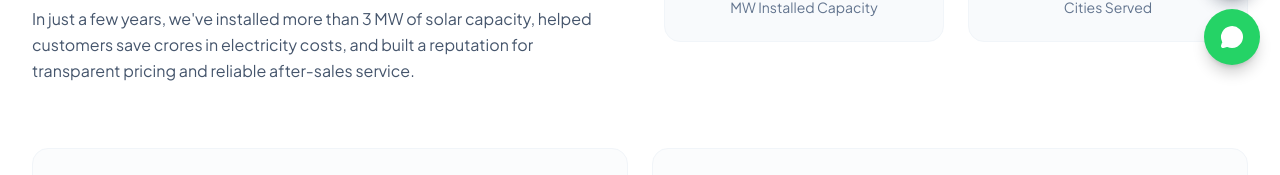
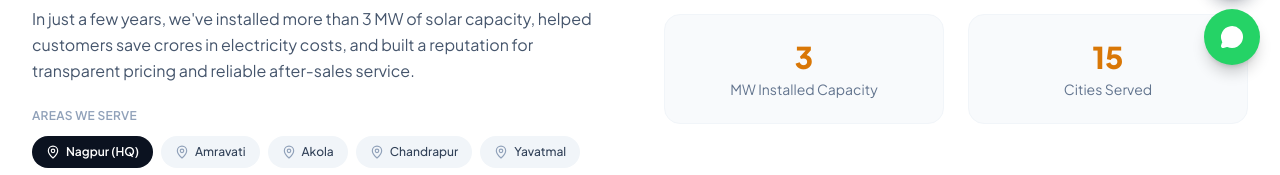
Before and after one commit to prabhjot-arora31/sunwave, a Next.js app: page /about in a window 1280 px wide. Shown: the part 715-890 px from the top of the page. Built offline with nearby package versions, Linux system fonts and the light colour scheme; no server answers; the database is empty.

Commit message:
feat: add loading component for improved navigation feedback and user experience

```diff
--- a/src/app/about/page.tsx
+++ b/src/app/about/page.tsx
@@ -1,11 +1,28 @@
 import type { Metadata } from "next";
-import { Target, Eye, Users, BadgeCheck } from "lucide-react";
+import { Target, Eye, Users, BadgeCheck, MapPin } from "lucide-react";
 import PageHero from "@/components/ui/PageHero";
 import CtaBanner from "@/components/ui/CtaBanner";
 import Container from "@/components/ui/Container";
 import SectionHeading from "@/components/ui/SectionHeading";
 import { company } from "@/data/site";
 import { getSiteSettings } from "@/lib/siteSettings";
+
+const otherCities = [
+  "Amravati",
+  "Akola",
+  "Chandrapur",
+  "Yavatmal",
+  "Wardha",
+  "Bhandara",
+  "Gondia",
+  "Gadchiroli",
+  "Khamgaon",
+  "Wani",
+  "Hinganghat",
+  "Ballarpur",
+  "Katol",
+  "Umred",
+];
 
 export const metadata: Metadata = {
   title: "About Us",
@@ -71,11 +88,28 @@ export default async function AboutPage() {
                 solar EPC company serving residential, commercial and industrial
                 customers across {settings.citiesServed} cities.
               </p>
-              <p className="text-slate-600 leading-relaxed">
+              <p className="text-slate-600 leading-relaxed mb-6">
                 In just a few years, we&apos;ve installed more than {settings.mwCapacity} MW of solar capacity, helped
                 customers save crores in electricity costs, and built a reputation for
                 transparent pricing and reliable after-sales service.
               </p>
+
+              <p className="text-xs font-semibold text-slate-400 uppercase tracking-wide mb-3">
+                Areas We Serve
+              </p>
+              <div className="flex flex-wrap gap-2">
+                <span className="inline-flex items-center gap-1.5 rounded-full bg-sky-950 text-white text-xs font-semibold px-3.5 py-2">
+                  <MapPin className="h-3.5 w-3.5" /> Nagpur (HQ)
+                </span>
+                {otherCities.map((city) => (
+                  <span
+                    key={city}
+                    className="inline-flex items-center gap-1.5 rounded-full bg-slate-100 text-slate-700 text-xs font-medium px-3.5 py-2 hover:bg-sun-50 hover:text-sun-700 hover:-translate-y-0.5 transition-all"
+                  >
+                    <MapPin className="h-3.5 w-3.5 text-slate-400" /> {city}
+                  </span>
+                ))}
+              </div>
             </div>
             <dl className="grid grid-cols-2 gap-6">
               {stats.map((s) => (
--- a/src/app/blog/[slug]/page.tsx
+++ b/src/app/blog/[slug]/page.tsx
@@ -85,7 +85,14 @@ export default async function BlogPostPage({ params }: { params: Promise<{ slug:
 
           {post.coverImage && (
             <div className="relative aspect-16/9 rounded-2xl overflow-hidden mb-8">
-              <Image src={post.coverImage} alt={post.title} fill className="object-cover" priority />
+              <Image
+                src={post.coverImage}
+                alt={post.title}
+                fill
+                sizes="(max-width: 768px) 100vw, 768px"
+                className="object-cover"
+                priority
+              />
             </div>
           )}
 
--- a/src/app/blog/page.tsx
+++ b/src/app/blog/page.tsx
@@ -46,6 +46,7 @@ export default async function BlogIndexPage() {
                         src={post.coverImage}
                         alt={post.title}
                         fill
+                        sizes="(max-width: 640px) 100vw, (max-width: 1024px) 50vw, 33vw"
                         className="object-cover group-hover:scale-105 transition-transform duration-300"
                       />
                     ) : (
--- a/src/app/layout.tsx
+++ b/src/app/layout.tsx
@@ -59,6 +59,7 @@ export default function RootLayout({ children }: LayoutProps<"/">) {
   return (
     <html
       lang="en"
+      data-scroll-behavior="smooth"
       className={`${sans.variable} ${geistMono.variable} h-full antialiased`}
       suppressHydrationWarning
     >
--- /dev/null
+++ b/src/app/loading.tsx
@@ -0,0 +1,10 @@
+// Next.js shows this instantly the moment a navigation starts, while the
+// target page's own data/render is still in flight - without this file,
+// there is zero visual feedback until the next page is fully ready.
+export default function Loading() {
+  return (
+    <div className="flex min-h-[60vh] items-center justify-center">
+      <div className="h-10 w-10 rounded-full border-4 border-slate-200 border-t-sun-600 animate-spin" />
+    </div>
+  );
+}
--- a/src/data/content.ts
+++ b/src/data/content.ts
@@ -120,7 +120,7 @@ export const whyChooseUs = [
   },
   {
     title: "Multi-City Service",
-    description: "Sales, installation and after-sales service across 10 cities.",
+    description: "Sales, installation and after-sales service across 15 cities.",
     icon: "MapPin",
   },
   {
--- a/src/lib/siteSettings.ts
+++ b/src/lib/siteSettings.ts
@@ -26,7 +26,7 @@ export const DEFAULT_SITE_SETTINGS: SiteSettingsData = {
   yearsExperience: "3",
   happyCustomers: "700+",
   mwCapacity: "3",
-  citiesServed: "10",
+  citiesServed: "15",
   loanAmount: "Up to ₹5,00,000 - ₹6,00,000",
   interestRate: "Starting at 5% p.a.",
   loanTenure: "Up to 10 years",
```
